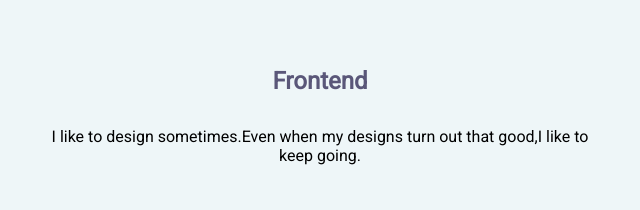
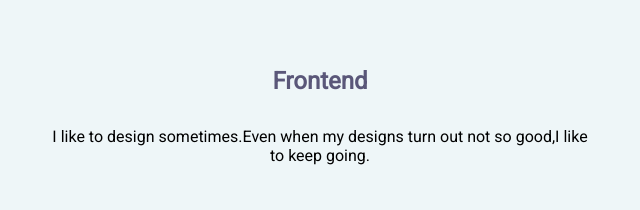
Before and after one commit to KunalSolanke/Portfolio, a plain HTML site: page index.html in a window 1280 px wide. Shown: the part 2340-2550 px from the top of the page, 592-1232 px from the left. Drawn offline with nearby package versions, Linux system fonts and the light colour scheme; a web font is replaced by a local one.

Commit message:
Update index.html

```diff
--- a/index.html
+++ b/index.html
@@ -126,7 +126,7 @@
                 </div>
                 <div class="content" data-aos="fade-left">
                 <h1>Frontend</h1>
-                <p>I like to design sometimes.Even when my designs turn out that good,I like to keep going.
+                <p>I like to design sometimes.Even when my designs turn out not so good,I like to keep going.
                 </p>
                 <div class="logos">
                     <img data-aos="zoom-in-left" src='assets/html.png'>
```
